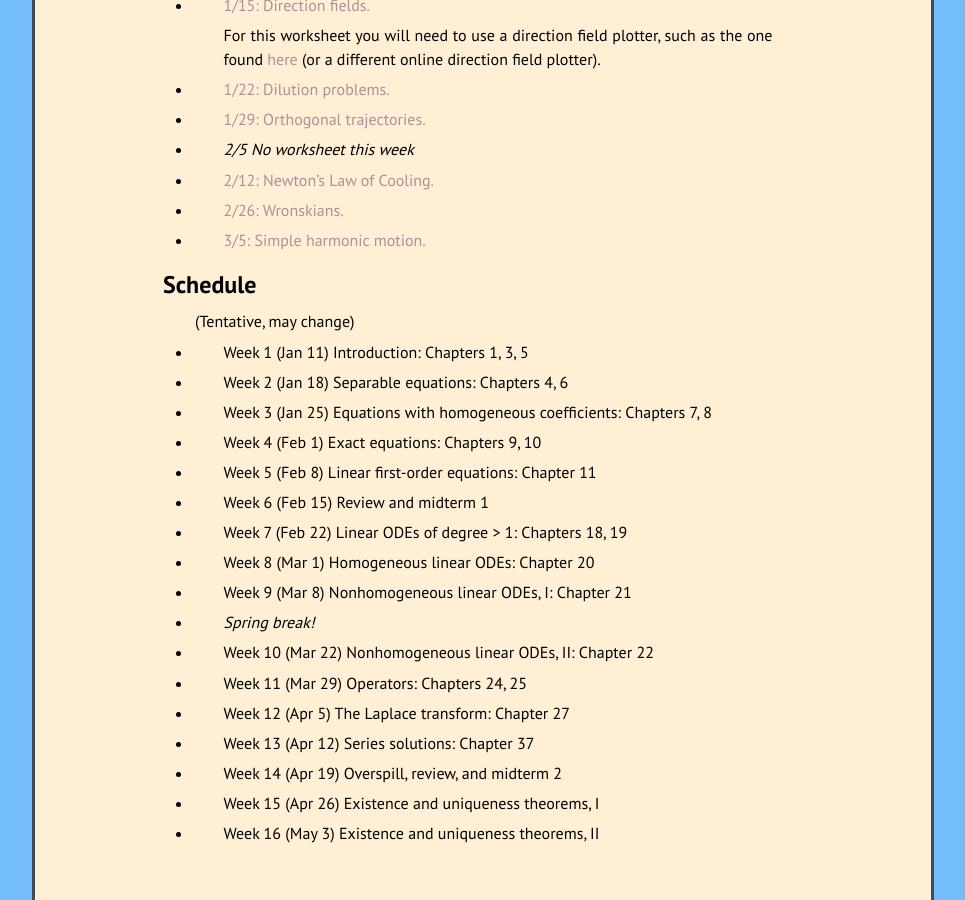
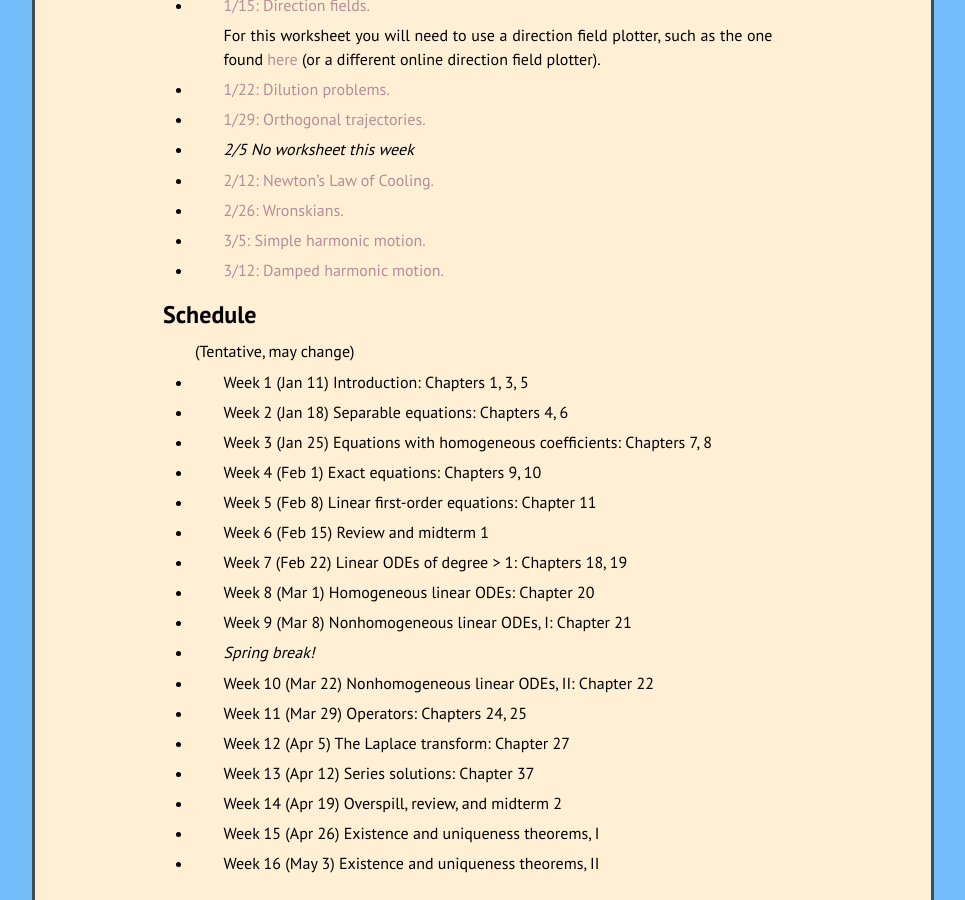
Before and after one commit to kamerynjw/kamerynjw.github.io, a Jekyll site: the page built from teaching/2021/math302.md, in a window 1280 px wide and 900 px high, scrolled down 1207 px. Shown: the whole window, without its empty margins (157-1122 px from the left). Built offline with Jekyll 4.4.1, drawn with Linux system fonts in a browser that asks for light colours; nearby versions of some CDN libraries.

Commit message:
I'm so on top of things I'm getting a workshete made a week in advanec

```diff
--- a/teaching/2021/math302.md
+++ b/teaching/2021/math302.md
@@ -72,6 +72,8 @@ In-class worksheets
 
 * [3/5: Simple harmonic motion.]({{page.url}}week8.pdf)
 
+* [3/12: Damped harmonic motion.]({{page.url}}week9.pdf)
+
 Schedule
 --------
 
```
Also changed, not shown: 1 other file.
